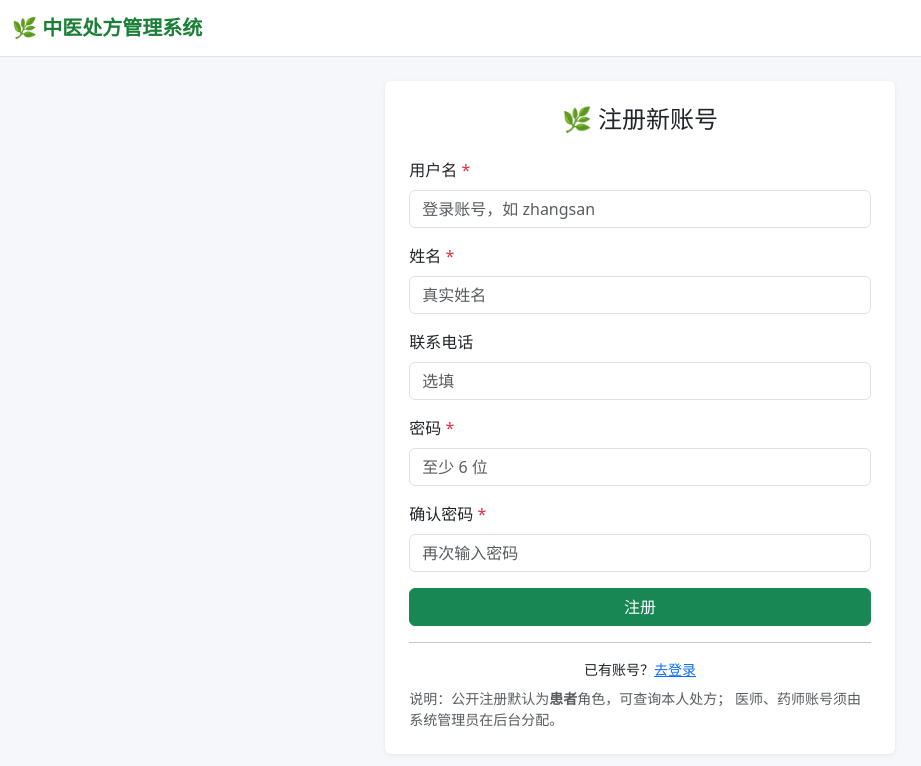
After one commit to zhaozengmu/tcm-prescription-system, a Django app: page /register/ in a window 1280 px wide. The commit adds this page. Shown: the top 766 px of the page, without its empty margins (0-921 px from the left). Run offline with Django 5.2, Linux system fonts and the light colour scheme; some libraries are stand-ins or nearby versions.

Commit message:
feat: 新增注册新账号功能
- 新增注册页面与 register_view 视图，默认分配患者角色
- 用户名唯一性、密码长度与两次一致性校验
- 注册成功后自动登录并跳转驾驶舱
- 注册动作记入操作日志
- 修复登录成功后跳转命名空间错误（dashboard:index -> stats:dashboard）
- 登录页新增注册入口链接

```diff
--- a/apps/users/urls.py
+++ b/apps/users/urls.py
@@ -5,6 +5,7 @@ app_name = "users"
 
 urlpatterns = [
     path("login/", views.login_view, name="login"),
+    path("register/", views.register_view, name="register"),
     path("logout/", views.logout_view, name="logout"),
     path("doctors/", views.doctor_list, name="doctor_list"),
 ]
--- a/apps/users/views.py
+++ b/apps/users/views.py
@@ -7,10 +7,9 @@ from django.utils import timezone
 from django.conf import settings
 from django.http import JsonResponse
 from django.views.decorators.http import require_POST
-from django.views.decorators.csrf import csrf_exempt
 import json
 
-from .models import User, Role, Doctor, Pharmacist
+from .models import User, Role, Doctor, Pharmacist, UserRole
 from .permissions import has_permission, get_client_ip
 
 
@@ -66,9 +65,73 @@ def login_view(request):
             ip=get_client_ip(request),
             result="success",
         )
-        return redirect("dashboard:index")
+        return redirect("stats:dashboard")
 
     return render(request, "users/login.html")
+
+
+def register_view(request):
+    """注册新账号（默认分配"患者"角色）。
+
+    医师、药师角色因涉及法定资质绑定，须由管理员在后台分配，
+    公开注册仅开放患者角色，符合权限设计的最小权限原则。
+    """
+    if request.method == "POST":
+        username = request.POST.get("username", "").strip()
+        full_name = request.POST.get("full_name", "").strip()
+        phone = request.POST.get("phone", "").strip()
+        password = request.POST.get("password", "")
+        password2 = request.POST.get("password2", "")
+
+        # 基础校验
+        if not username:
+            messages.error(request, "请输入用户名")
+            return render(request, "users/register.html")
+        if not full_name:
+            messages.error(request, "请输入姓名")
+            return render(request, "users/register.html")
+        if User.objects.filter(username=username).exists():
+            messages.error(request, "该用户名已被注册，请更换")
+            return render(request, "users/register.html")
+        if len(password) < 6:
+            messages.error(request, "密码长度不能少于 6 位")
+            return render(request, "users/register.html")
+        if password != password2:
+            messages.error(request, "两次输入的密码不一致")
+            return render(request, "users/register.html")
+
+        # 创建用户（密码经 Django create_user 使用 PBKDF2 加盐哈希存储）
+        user = User.objects.create_user(
+            username=username,
+            password=password,
+            first_name=full_name,
+            phone=phone,
+        )
+
+        # 默认分配患者角色
+        patient_role, _ = Role.objects.get_or_create(
+            code="patient", defaults={"name": "患者", "description": "查询本人处方"}
+        )
+        UserRole.objects.get_or_create(user=user, role=patient_role)
+
+        # 记录注册日志
+        from apps.stats.models import OperationLog
+        OperationLog.objects.create(
+            operator=user,
+            action_type="REGISTER",
+            object_type="user",
+            object_id=str(user.id),
+            detail=f"注册新账号 {username}",
+            ip=get_client_ip(request),
+            result="success",
+        )
+
+        # 注册后自动登录
+        login(request, user)
+        messages.success(request, "注册成功，欢迎使用！")
+        return redirect("stats:dashboard")
+
+    return render(request, "users/register.html")
 
 
 def logout_view(request):
--- a/templates/users/login.html
+++ b/templates/users/login.html
@@ -22,6 +22,9 @@
                 </div>
                 <button type="submit" class="btn btn-success w-100">登录</button>
             </form>
+            <div class="text-center mt-3">
+                还没有账号？<a href="{% url 'users:register' %}">注册新账号</a>
+            </div>
             <hr>
             <div class="small text-muted">
                 <div>演示账号：</div>
--- /dev/null
+++ b/templates/users/register.html
@@ -0,0 +1,43 @@
+{% extends "base.html" %}
+{% block title %}注册 - 中医处方管理系统{% endblock %}
+{% block content %}
+<div class="row justify-content-center mt-4">
+    <div class="col-md-5">
+        <div class="card p-4">
+            <h4 class="text-center mb-4">🌿 注册新账号</h4>
+            <form method="post">
+                {% csrf_token %}
+                <div class="mb-3">
+                    <label class="form-label">用户名 <span class="text-danger">*</span></label>
+                    <input type="text" name="username" class="form-control" placeholder="登录账号，如 zhangsan" required>
+                </div>
+                <div class="mb-3">
+                    <label class="form-label">姓名 <span class="text-danger">*</span></label>
+                    <input type="text" name="full_name" class="form-control" placeholder="真实姓名" required>
+                </div>
+                <div class="mb-3">
+                    <label class="form-label">联系电话</label>
+                    <input type="text" name="phone" class="form-control" placeholder="选填">
+                </div>
+                <div class="mb-3">
+                    <label class="form-label">密码 <span class="text-danger">*</span></label>
+                    <input type="password" name="password" class="form-control" placeholder="至少 6 位" required>
+                </div>
+                <div class="mb-3">
+                    <label class="form-label">确认密码 <span class="text-danger">*</span></label>
+                    <input type="password" name="password2" class="form-control" placeholder="再次输入密码" required>
+                </div>
+                <button type="submit" class="btn btn-success w-100">注册</button>
+            </form>
+            <hr>
+            <div class="text-center small">
+                已有账号？<a href="{% url 'users:login' %}">去登录</a>
+            </div>
+            <div class="small text-muted mt-2">
+                说明：公开注册默认为<b>患者</b>角色，可查询本人处方；
+                医师、药师账号须由系统管理员在后台分配。
+            </div>
+        </div>
+    </div>
+</div>
+{% endblock %}
```
